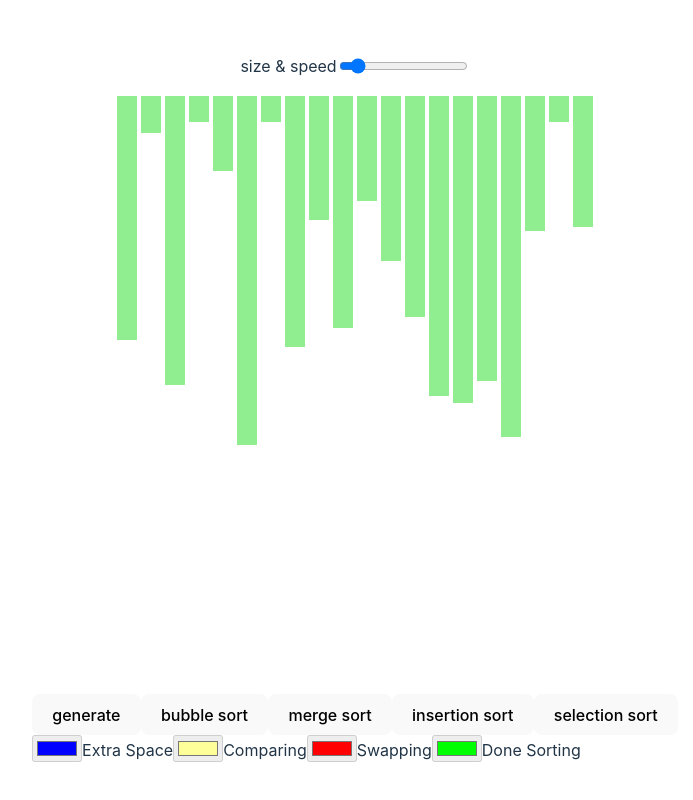
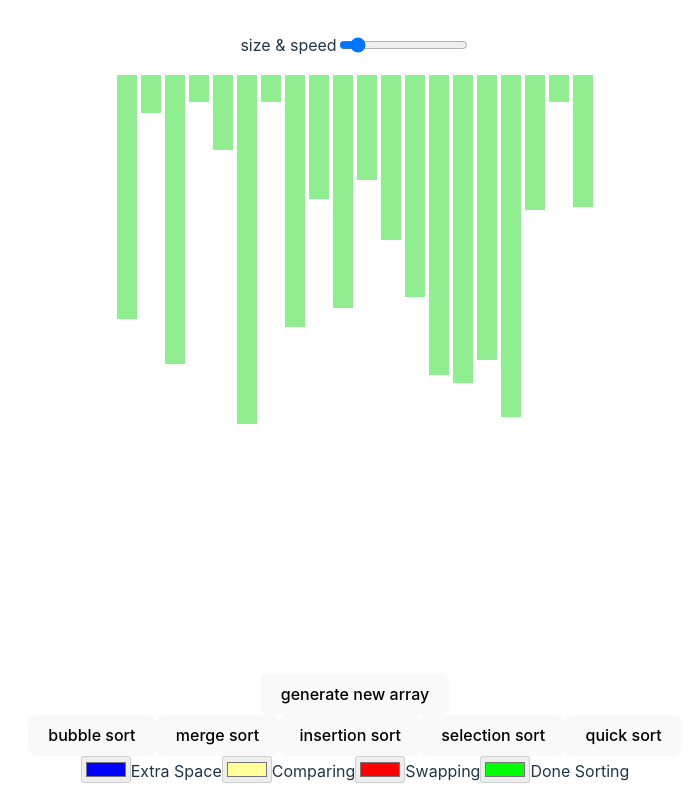
Before and after one commit to SunilKuYadav/ComprehendDSA, a React (Vite) app: page / in a window 1280 px wide. Shown: the whole page, without its empty margins (285-978 px from the left). Built offline with nearby package versions, Linux system fonts and the light colour scheme.

Commit message:
Update: add quick sort algo

```diff
--- a/src/App.tsx
+++ b/src/App.tsx
@@ -10,6 +10,7 @@ import {
   inactive,
   insertionSort,
   mergeSort,
+  quickSort,
   selected,
   selectionSort,
   swapped,
@@ -78,6 +79,9 @@ function App() {
       case "selection":
         await selectionSort(dataSet, timer, updateUI);
         break;
+      case "quick":
+        await quickSort(dataSet, 0, dataSet.length - 1, timer, updateUI);
+        break;
       default:
         break;
     }
@@ -135,10 +139,18 @@ function App() {
             />
           ))}
       </div>
+      <button disabled={btnState} onClick={updateData}>
+        generate new array
+      </button>
+      <div
+        style={{
+          display: "flex",
+          flexDirection: "column",
+          justifyContent: "center",
+          alignItems: "center",
+        }}
+      >
         <div>
-        <button disabled={btnState} onClick={updateData}>
-          generate
-        </button>
           <button disabled={btnState} onClick={() => sorting("bubble")}>
             bubble sort
           </button>
@@ -151,6 +163,10 @@ function App() {
           <button disabled={btnState} onClick={() => sorting("selection")}>
             selection sort
           </button>
+          <button disabled={btnState} onClick={() => sorting("quick")}>
+            quick sort
+          </button>
+        </div>
         <div>
           <input type="color" disabled value={active} />
           <span>Extra Space</span>
```
Lines whose indentation alone changed are shown as unchanged.
